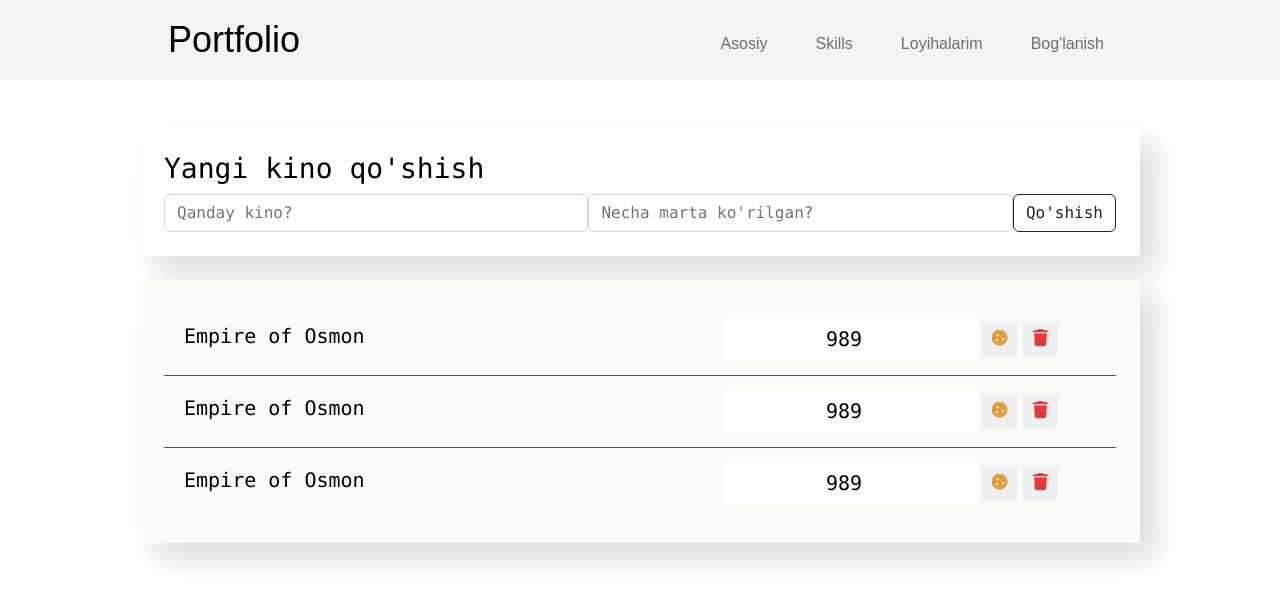
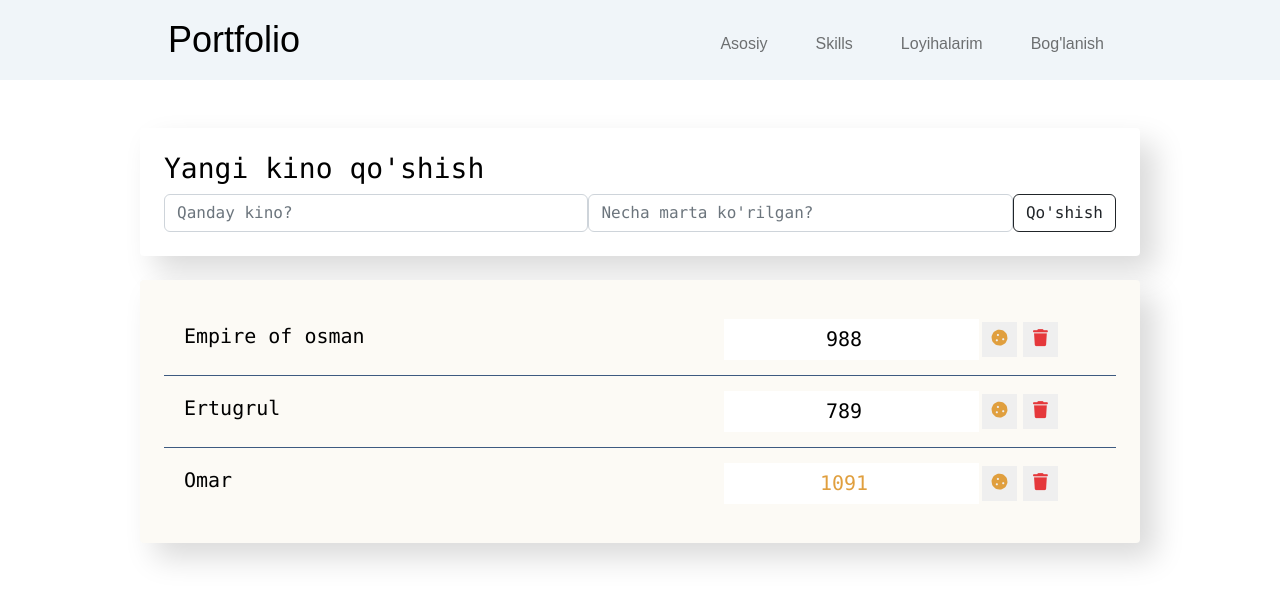
Before and after one commit to javohir7777/portfolio, a React (Create React App) app: page /contact in a window 1280 px wide. Shown: the top 602 px of the page. Built offline with nearby package versions, Linux system fonts and the light colour scheme.

Commit message:
ewewe
ewwewe

```diff
--- a/src/pages/Contact.jsx
+++ b/src/pages/Contact.jsx
@@ -5,6 +5,11 @@ import AppFilter from "./app-filter/App-filter";
 import "./css/Contact.css";
 
 function Contact() {
+  const data = [
+    { name: "Empire of osman", viewers: 988, favourite: false },
+    { name: "Ertugrul", viewers: 789, favourite: false },
+    { name: "Omar", viewers: 1091, favourite: true },
+  ];
   return (
     <div>
       <Navbar />
@@ -12,7 +17,7 @@ function Contact() {
       <div className="app font-monospace">
         <div className="content">
           <AppAddForm />
-          <AppFilter />
+          <AppFilter data={data} />
         </div>
       </div>
     </div>
--- a/src/pages/app-filter-item/App-filter.item.js
+++ b/src/pages/app-filter-item/App-filter.item.js
@@ -1,13 +1,17 @@
 import "./App-filter-item.css";
 
-function AppFilterItem() {
+function AppFilterItem({ name, viewers, favourite }) {
   return (
-    <li className="list-group-item d-flex justify-content-between">
-      <span className="list-group-item-label">Empire of Osmon</span>
+    <li
+      className={`list-group-item d-flex justify-content-between ${
+        favourite && "favourite"
+      } `}
+    >
+      <span className="list-group-item-label">{name}</span>
       <input
         type="number"
         className="list-group-item-input"
-        defaultValue="989"
+        defaultValue={viewers}
       />
       <div className="d-flex justify-content-center align-items-center">
         <button type="button" className="btn-cookie btn-sm">
--- a/src/pages/app-filter/App-filter.js
+++ b/src/pages/app-filter/App-filter.js
@@ -2,13 +2,17 @@ import React from "react";
 import AppFilterItem from "../app-filter-item/App-filter.item";
 import "./App-filter.css";
 
-function AppFilter() {
+function AppFilter({ data }) {
   return (
-    <div className="movie-list">
-      <AppFilterItem />
-      <AppFilterItem />
-      <AppFilterItem />
-    </div>
+    <ul className="movie-list">
+      {data.map((item) => (
+        <AppFilterItem
+          name={item.name}
+          viewers={item.viewers}
+          favourite={item.favourite}
+        />
+      ))}
+    </ul>
   );
 }
 
```
